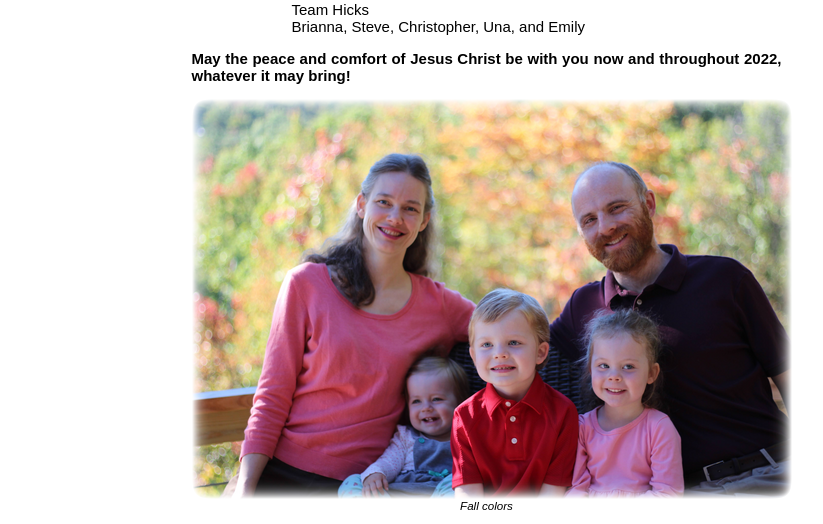
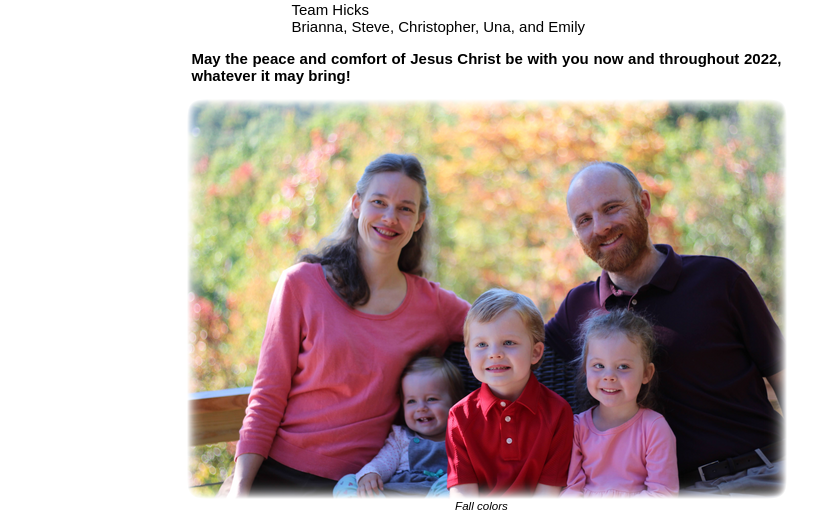
Before and after one commit to shicks/www.brieandsteve.com, a Jekyll site: the page built from docs/xmas2021.html, in a window 1280 px wide. Shown: the part 1406-1930 px from the top of the page, without its empty margins (231-1054 px from the left). Built offline with Jekyll 4.4.1, drawn with Linux system fonts in a browser that asks for light colours; some web fonts are replaced.

Commit message:
fix alignment of big picture

```diff
--- a/docs/xmas2021.html
+++ b/docs/xmas2021.html
@@ -147,7 +147,7 @@ layout: blank
 
 <p style="text-align:justify;font-size:15px;font-weight:bold;">May the peace and comfort of Jesus Christ be with you now and throughout 2022, whatever it may bring!</p>
 
-<div style="display:block;text-align:center;margin-right:auto;margin-left:auto">
+<div style="position:relative;left:-5px;display:block;text-align:center;margin-right:auto;margin-left:auto">
 <div style="display:block;text-align:left"><img border="0" src="./xmas2021_files/fall-soft.png"></div>
 <div style="text-align:center;font-size:11.6px;font-style:italic">Fall colors</div>
 </div>
```
